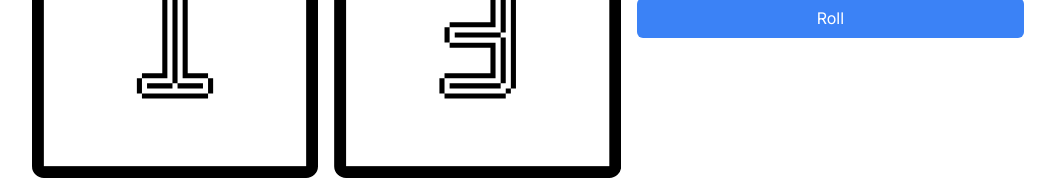
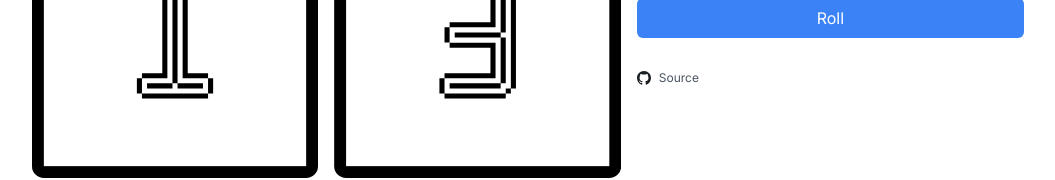
Before and after one commit to ralozkolya/dice, a Next.js app: page / in a window 1280 px wide. Shown: the part 124-304 px from the top of the page, without its empty margins (112-1167 px from the left). Built offline with nearby package versions, Linux system fonts and the light colour scheme.

Commit message:
Add source link

```diff
--- a/src/app/page.tsx
+++ b/src/app/page.tsx
@@ -6,6 +6,8 @@ import Input from "./input";
 import Dice from "./dice";
 import RollButton from "./roll-button";
 import { getRandomRolls } from "./random";
+import Image from "next/image";
+import githubSrc from "@/assets/github.svg";
 
 export default function Home() {
   const [sides, setSides] = useState(6);
@@ -34,6 +36,15 @@ export default function Home() {
               </div>
             </div>
             <RollButton />
+            <a
+              href="https://github.com/ralozkolya/dice"
+              target="_blank"
+              rel="noreferrer"
+              className="flex items-center gap-2 text-xs text-gray-600"
+            >
+              <Image width={14} height={14} src={githubSrc.src} alt="Github" />
+              Source
+            </a>
           </div>
         </main>
       </RollsContext.Provider>
```
Also changed, not shown: src/assets/github.svg (added).
